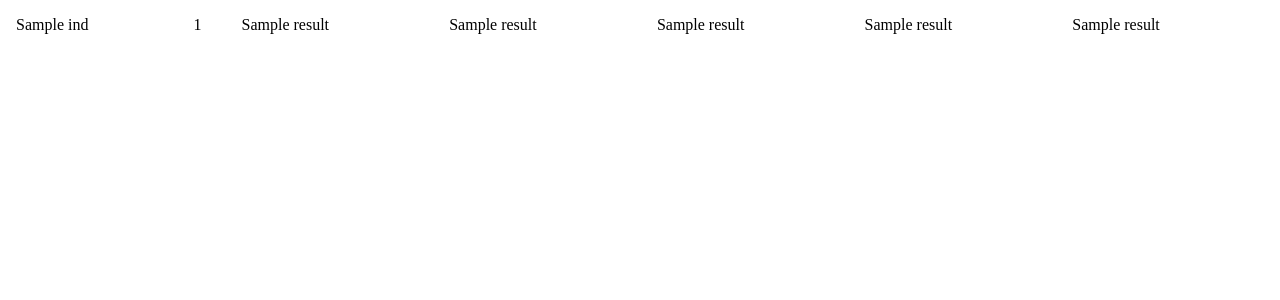
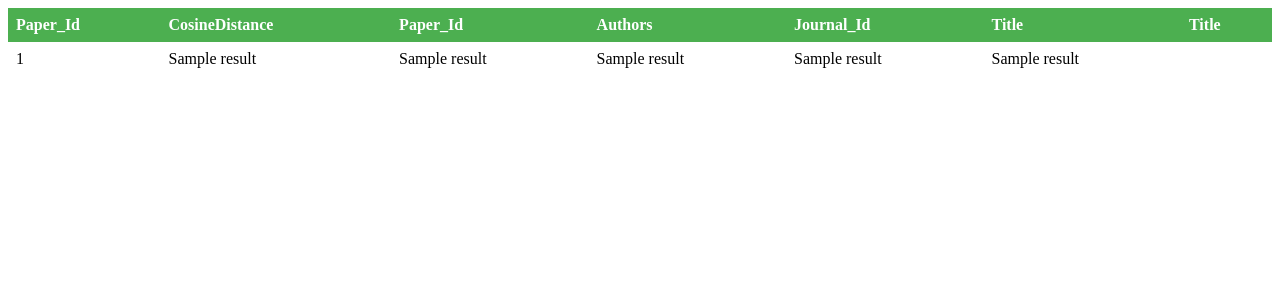
Before and after one commit to ArkinDharawat/JournalTopicModel, a Python web app: template app/templates/search_results.html in a window 1280 px wide. Shown: the top 300 px of the page. Run offline with Jinja, Linux system fonts and the light colour scheme; the template is opened without the code that fills it: most values are stand-ins (such as "Sample title", 1, 10 or a date in 2020).

Commit message:
Added more html table

```diff
--- a/app/templates/search_results.html
+++ b/app/templates/search_results.html
@@ -27,9 +27,20 @@
 </head>
 <body>
     <table class="centered thick-border">
-        {% for k in results %}
+        <thead>
+            <tr>
+                <th>Paper_Id</th>
+                <th>CosineDistance</th>
+                <th>Paper_Id</th>
+                <th>Authors</th>
+                <th>Journal_Id</th>
+                <th>Title</th>
+                <th>Title</th>
+            </tr>
+        </thead>
+        <tbody>
+            {% for k in results %}
                 <tr>
-                        <td>{{ ind }}</td>
                         <td>{{ k[0] }}</td>
                         <td>{{ k[1] }}</td>
                         <td>{{ k[2] }}</td>
@@ -37,7 +48,8 @@
                         <td>{{ k[4] }}</td>
                         <td>{{ k[5] }}</td>
                 </tr>
-        {% endfor %}
+            {% endfor %}
+        </tbody>
 </table>
 </body>
 </html>
```
